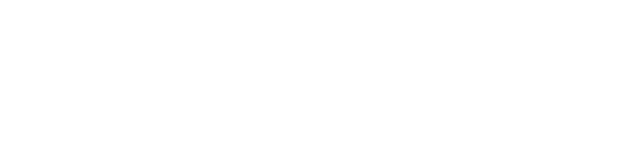
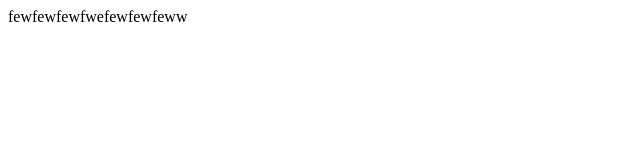
Before and after one commit to Pastez/Asia, a plain HTML site: page index.html in a window 1280 px wide. Shown: the whole page, without its empty margins (0-640 px from the left). Drawn offline with Linux system fonts and the light colour scheme.

Commit message:
index changes cokolwiek added

```diff
--- a/index.html
+++ b/index.html
@@ -5,6 +5,6 @@
     <title>Test Asi</title>
   </head>
   <body>
-
+fewfewfewfwefewfewfeww
   </body>
 </html>
```
Also changed, not shown: cokolwiek.txt (added).
